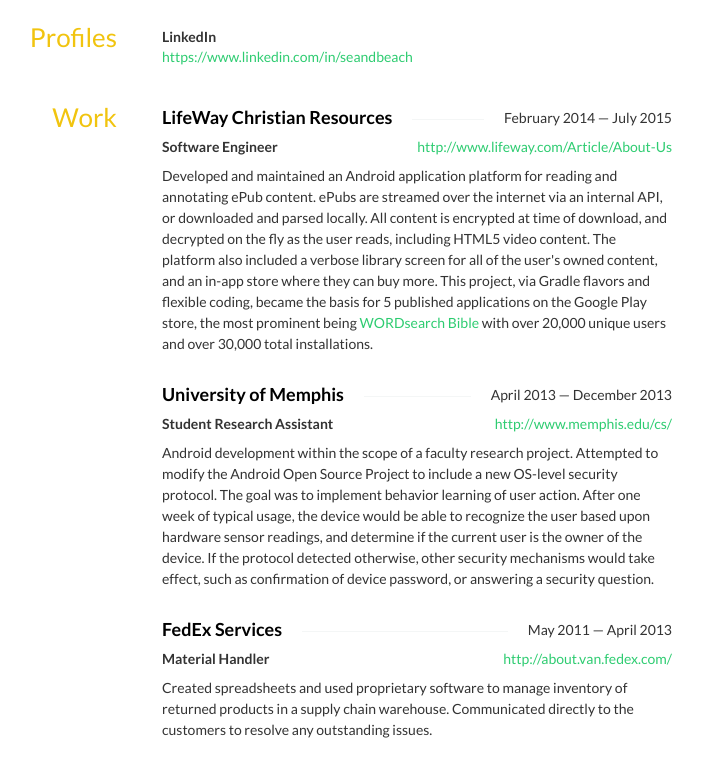
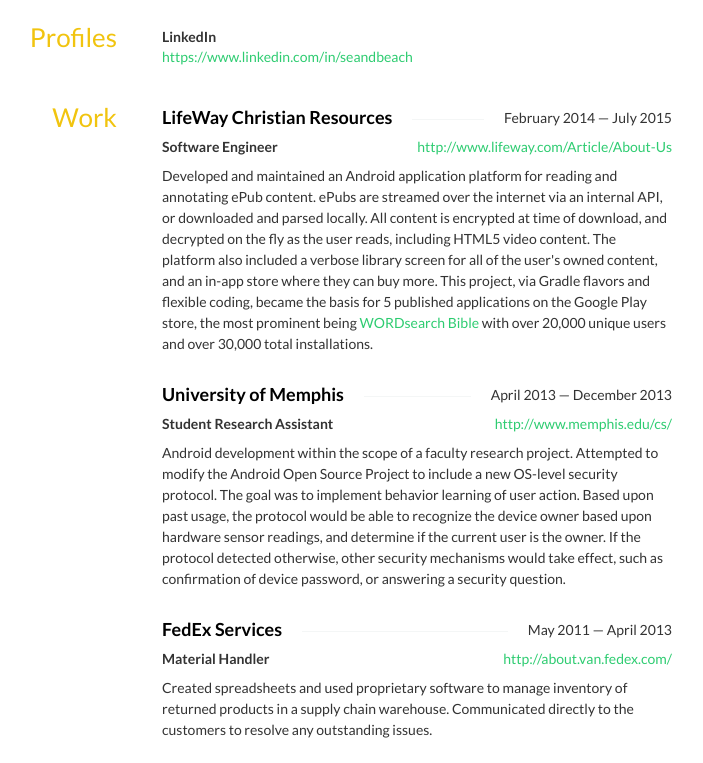
Before and after one commit to sbeach/sbeach.github.io, a plain HTML site: page index.html in a window 1280 px wide. Shown: the part 371-1134 px from the top of the page, without its empty margins (313-1016 px from the left). Drawn offline with nearby package versions, Linux system fonts and the light colour scheme; some icons are missing.

Commit message:
Updating UM experience

```diff
--- a/index.html
+++ b/index.html
@@ -289,7 +289,7 @@
 					Student Research Assistant
 				</div>
 				<div class="summary">
-					<p>Android development within the scope of a faculty research project. Attempted to modify the Android Open Source Project to include a new OS-level security protocol. The goal was to implement behavior learning of user action. After one week of typical usage, the device would be able to recognize the user based upon hardware sensor readings, and determine if the current user is the owner of the device. If the protocol detected otherwise, other security mechanisms would take effect, such as confirmation of device password, or answering a security question.</p>
+					<p>Android development within the scope of a faculty research project. Attempted to modify the Android Open Source Project to include a new OS-level security protocol. The goal was to implement behavior learning of user action. Based upon past usage, the protocol would be able to recognize the device owner based upon hardware sensor readings, and determine if the current user is the owner. If the protocol detected otherwise, other security mechanisms would take effect, such as confirmation of device password, or answering a security question.</p>
 				</div>
 			</div>
 			<div class="col-sm-12">
```
